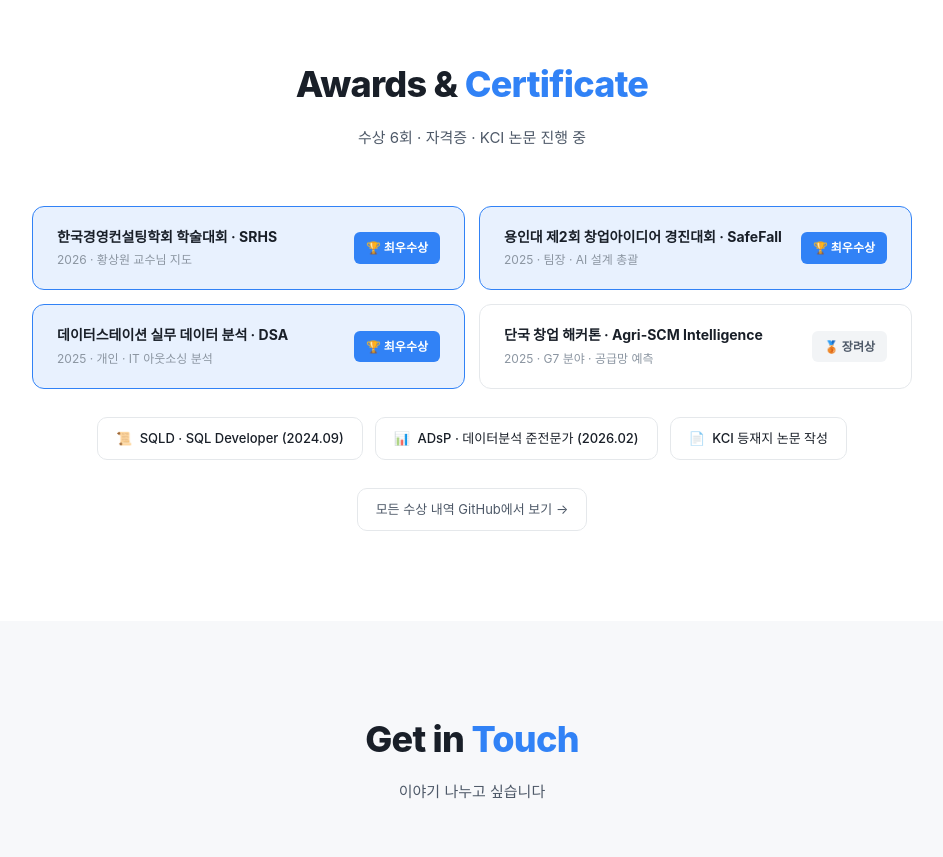
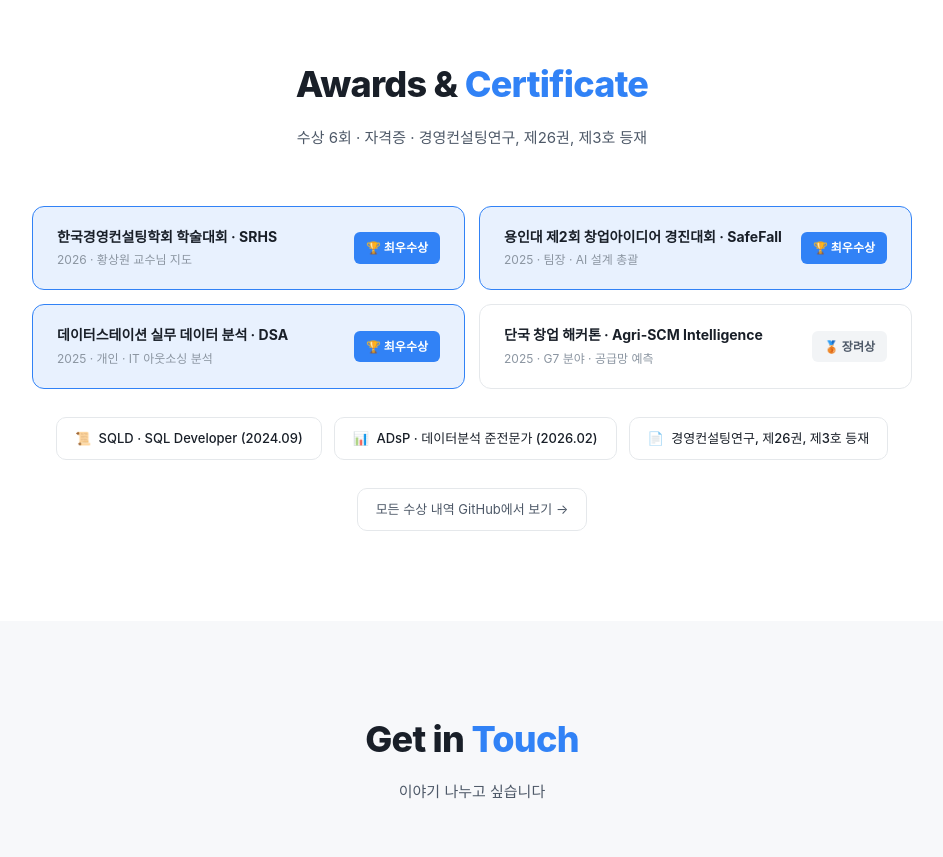
Before and after one commit to sojo1211/Portfolio-Ohsungjun, a plain HTML site: page index.html in a window 1280 px wide. Shown: the part 5420-6277 px from the top of the page, without its empty margins (168-1111 px from the left). Drawn offline with Linux system fonts and the light colour scheme; a web font is replaced by a local one.

Commit message:
Update publication status

```diff
--- a/index.html
+++ b/index.html
@@ -445,7 +445,7 @@
 
 <section id="awards" class="fade-in">
   <div class="wrap">
-    <div class="section-head"><h2 class="section-title">Awards & <span class="b">Certificate</span></h2><p class="section-desc">수상 6회 · 자격증 · KCI 논문 진행 중</p></div>
+    <div class="section-head"><h2 class="section-title">Awards & <span class="b">Certificate</span></h2><p class="section-desc">수상 6회 · 자격증 · 경영컨설팅연구, 제26권, 제3호 등재</p></div>
     <div class="award-grid">
       <div class="award-item top"><div class="award-info"><div class="award-name">한국경영컨설팅학회 학술대회 · SRHS</div><div class="award-meta">2026 · 황상원 교수님 지도</div></div><span class="award-badge">🏆 최우수상</span></div>
       <div class="award-item top"><div class="award-info"><div class="award-name">용인대 제2회 창업아이디어 경진대회 · SafeFall</div><div class="award-meta">2025 · 팀장 · AI 설계 총괄</div></div><span class="award-badge">🏆 최우수상</span></div>
@@ -455,7 +455,7 @@
     <div class="cert-row">
       <div class="cert"><b>📜</b> SQLD · SQL Developer (2024.09)</div>
       <div class="cert"><b>📊</b> ADsP · 데이터분석 준전문가 (2026.02)</div>
-      <div class="cert"><b>📄</b> KCI 등재지 논문 작성</div>
+      <div class="cert"><b>📄</b> 경영컨설팅연구, 제26권, 제3호 등재</div>
     </div>
     <div class="awards-more">
       <a href="https://github.com/sojo1211/Portfolio-Ohsungjun" target="_blank" rel="noopener">모든 수상 내역 GitHub에서 보기 →</a>
```
